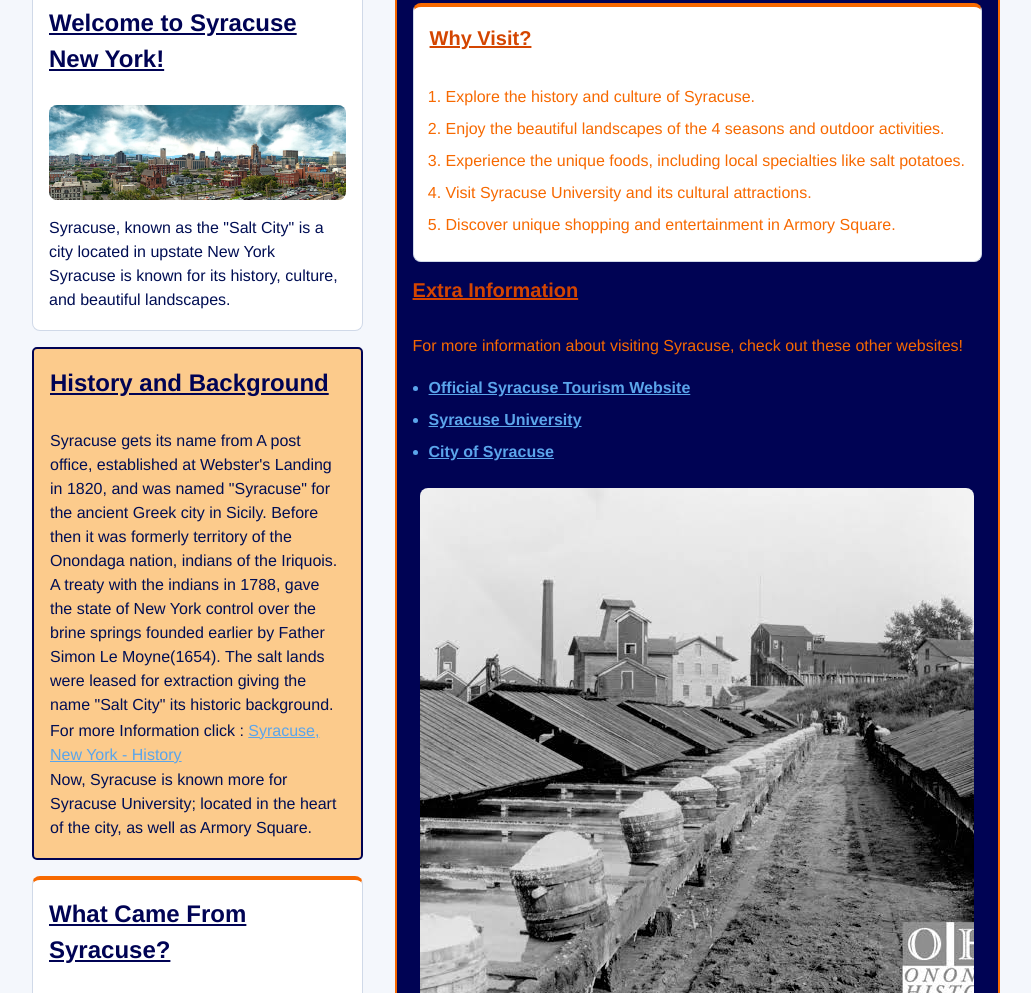
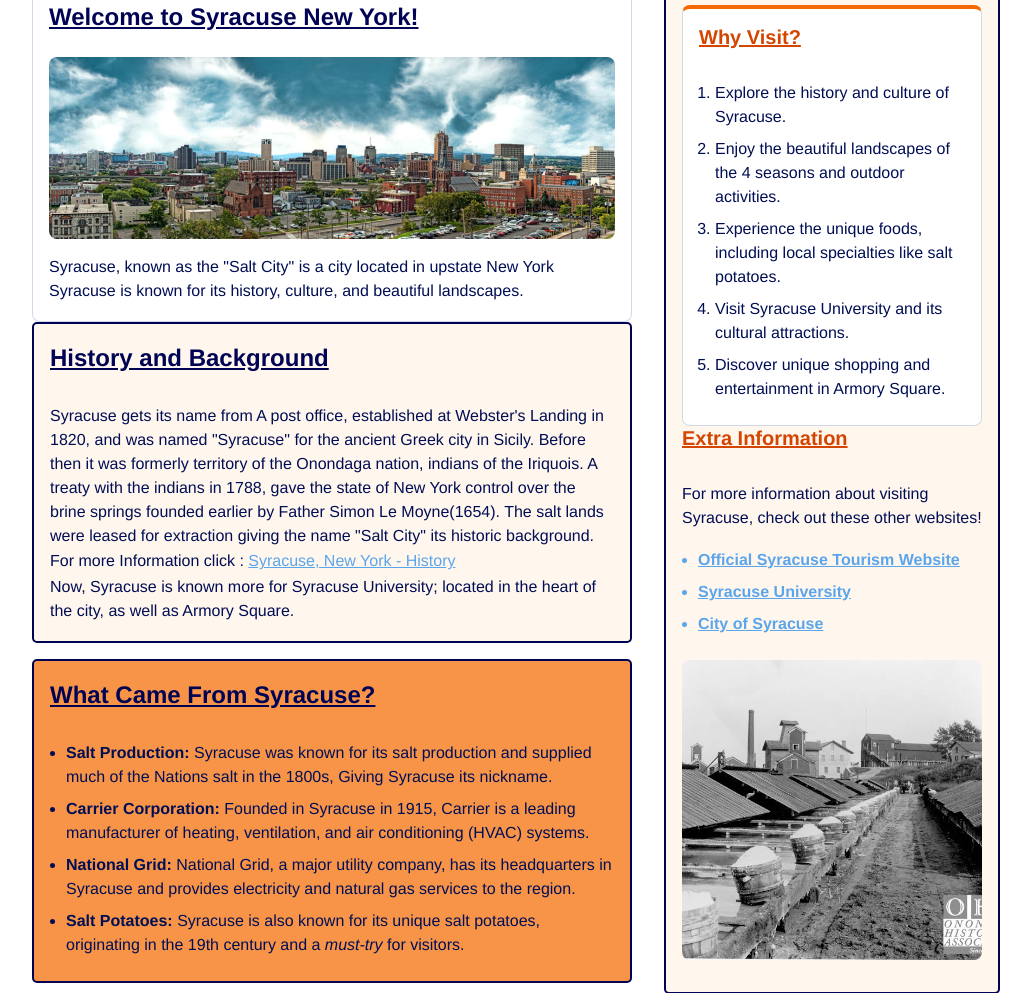
Before and after one commit to CIS-130/Team-4, a plain HTML site: page index.html in a window 1280 px wide. Shown: the part 240-1233 px from the top of the page, without its empty margins (124-1155 px from the left). Drawn offline with Linux system fonts and the light colour scheme.

Commit message:
Fixed class conflict

```diff
--- a/index.html
+++ b/index.html
@@ -39,7 +39,7 @@
                 <p>Now, Syracuse is known more for Syracuse University; located in the heart of the city, as well as Armory Square.</p>
             </article>
 
-            <article class="card">
+            <article class="card1">
                 <h2>What Came From Syracuse?</h2>
                 <ul>
                     <li><strong>Salt Production:</strong> Syracuse was known for its salt production and supplied much of the Nations salt in the 1800s, Giving Syracuse its nickname.</li>
@@ -50,7 +50,7 @@
             </article>
      </section>
 
-     <aside class="sidebar">
+     <aside class="sidebar1">
         <div class="card">
             <h3> Why Visit?</h3>
             <ol>
--- a/styles/styles.css
+++ b/styles/styles.css
@@ -75,7 +75,7 @@ main{
 }
 
 .article-1{
-    background-color:rgb(252, 203, 140);
+    background-color:#FFF6EE;
     padding: 1rem;
     border-radius: 5px;
     border: 2px solid #000354;
@@ -84,12 +84,15 @@ main{
 
 }
 
-.card{
-    background-color: var(--primary-color);
+.card1{
+    background-color:#f79448;
     padding: 1rem;
     border-radius: 5px;
+    border-top: 2px;
+    border: 2px solid #000354;
     margin-bottom: 1rem;
     line-height: 1.5;
+
 
 }
 
@@ -127,7 +130,7 @@ ol{
     color: #5ba5eb;
 
 }
-.sidebar{
+.sidebar1{
     display: flex;
     flex-direction: column;
     justify-content: space-between;
@@ -164,11 +167,12 @@ footer{
         justify-content: center;
         gap: 2rem;
     }
-    .sidebar{
-        background-color: var(--primary-color);
+    .sidebar1{
+        background-color: #FFF6EE;
         padding: 1rem;
         border-radius: 5px;
         border: 2px solid #000354;
+        margin-top: 2px;
 
 
 
@@ -184,9 +188,9 @@ footer{
     --primary-hover: #D44500;
     --secondary-color: #000354;
     --text-navy: #000E54;
-    --page-bg: #F4F7FC;
+    --page-bg: #ffffff;
     --box-bg: #FFF6EE;
-    --border-subtle: #D0D9E8;
+    --border-subtle: #d0d9e9;
 }
 
 body {
```
